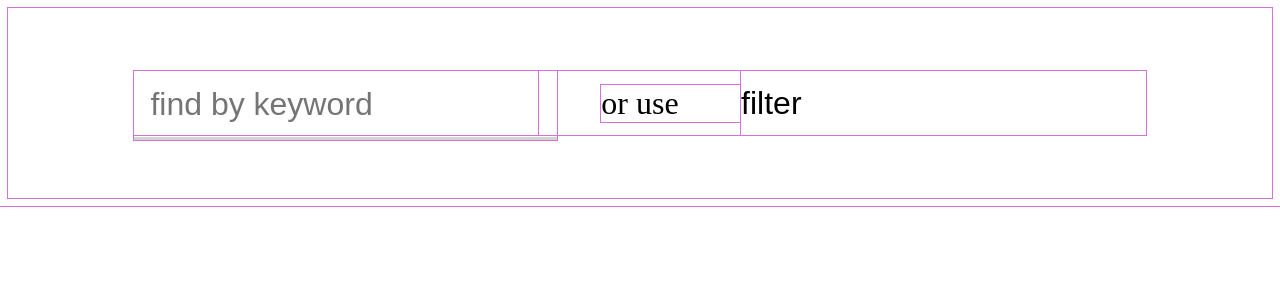
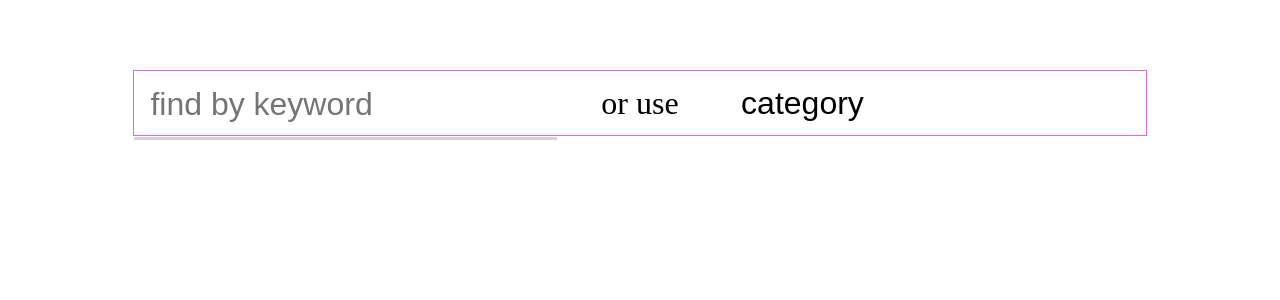
Before and after one commit to polevoyd/to-know, a React (Create React App) app: page / in a window 1280 px wide. Shown: the top 300 px of the page. Built offline with nearby package versions, Linux system fonts and the light colour scheme; the HTML template or start-up script is replaced by a standard one.

Commit message:
initial setup

```diff
--- a/src/components/CardsFilterBar.js
+++ b/src/components/CardsFilterBar.js
@@ -8,11 +8,11 @@ class CardsFilterBar extends React.Component {
                     <input name="filterByKeyword" type="text" placeholder="find by keyword"></input>
                     <div className="filter-or"><p>or use</p></div>
                     <select name="filterBySelect">
-                        <option value="filterSelectDefault">filter</option>
-                        <option value="filterSelectConcepts">Concepts</option>
-                        <option value="filterSelectChallenges">Challanges</option>
-                        <option value="filterSelectDataStructures">Data Structures</option>
-                        <option value="filterSelectAlgorithms">Algorithms</option>
+                        <option value="filterSelectDefault">category</option>
+                        <option value="filterSelectConcepts">concepts</option>
+                        <option value="filterSelectChallenges">challanges</option>
+                        <option value="filterSelectDataStructures">data Structures</option>
+                        <option value="filterSelectAlgorithms">algorithms</option>
                     </select>
                 </form>
             </div>
--- a/src/index.css
+++ b/src/index.css
@@ -1,5 +1,5 @@
 * {
-  outline: 1px solid orchid;
+  /* outline: 1px solid orchid; */
 }
 
 /* -------------------------------------------------- */
@@ -17,6 +17,8 @@
   grid-template-rows: 100%;
   grid-template-columns: 40% 20% 40%;
   height: 4em;
+
+  outline: 1px solid orchid;
 }
 
 .filter-bar input {
```
